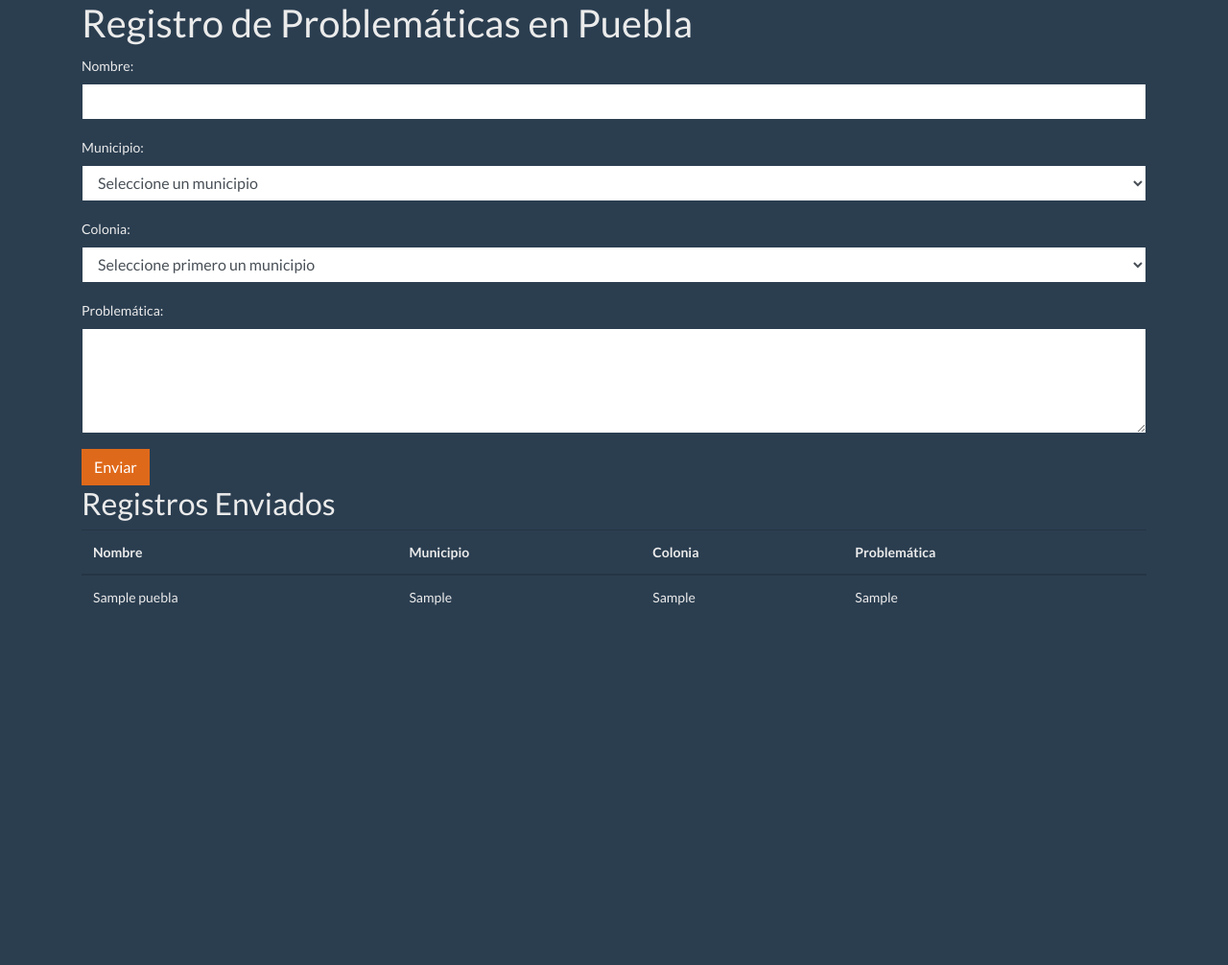
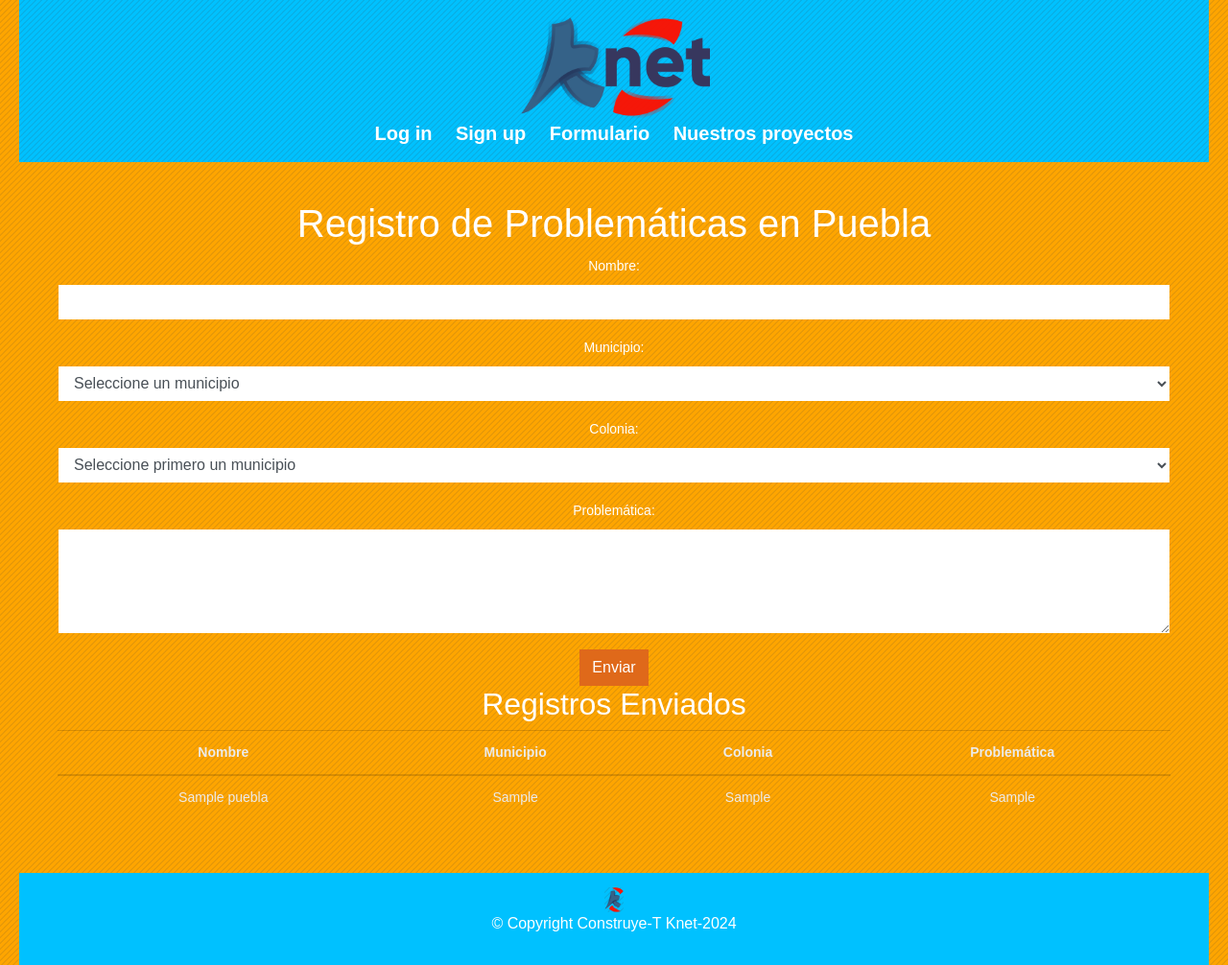
Before and after one commit to morales512/Knet, a PHP site: page /formulario in a window 1280 px wide. Shown: the whole page at 96% size. Before the commit the page ends 631 px from the top, so only its background shows below. Run offline with PHP 8.4, Linux system fonts and the light colour scheme; tables that the repository leaves empty or names only in its code hold one stand-in row (values such as "Sample post").

Commit message:
Se corrigieron detalles

```diff
--- a/formulario.php
+++ b/formulario.php
@@ -52,8 +52,26 @@ if ($_SERVER['REQUEST_METHOD'] === 'POST') {
     <meta name="viewport" content="width=device-width, initial-scale=1.0">
     <title>Registro de Problemáticas</title>
     <link rel="stylesheet" href="https://bootswatch.com/4/superhero/bootstrap.min.css">
+    <link rel="stylesheet" href="css/styles.css">
     <script src="https://code.jquery.com/jquery-3.6.0.min.js"></script>
 </head>
+<header>
+<a href="index.php">
+    <img src="img\logoLetras.png" style="width: 200px; height: auto;">
+</a>
+        <nav>
+            <?php if (isset($user)): ?>
+                <p>Hello, <?= htmlspecialchars($user["name"]) ?> | <a class="logout-link" href="logout.php">Log out</a></p>
+            <?php else: ?>
+                <div class="auth-links">
+                    <a href="login.php">Log in</a>
+                    <a href="signup.html">Sign up</a>
+                    <a href="formulario">Formulario</a>
+                    <a href="proyectos.html">Nuestros proyectos</a>
+                </div>
+            <?php endif; ?>
+        </nav>
+    </header>
 <body>
     <div class="container">
         <h1>Registro de Problemáticas en Puebla</h1>
@@ -139,4 +157,9 @@ if ($_SERVER['REQUEST_METHOD'] === 'POST') {
         });
     </script>
 </body>
+
+<footer> <!-- Etiqueta <footer></footer> para indicar que es el píe de página -->
+		<img src="img/simplified.png">
+		<p class="copyright"> &copy; Copyright Construye-T Knet-2024 </p>
+	</footer>
 </html>
--- a/proyectos.html
+++ b/proyectos.html
@@ -57,7 +57,7 @@
 				<p class="producto-descripcion">Lograr que el Blvd. Hermanos Serdán sea una vialidad de transito
 					continuo y las vialidades secundarias que conectan con el sean buenas alternativas para salir y
 					conectar.</p>
-				<a href="Ampliacion-Blvd.php"> Ver más</a>
+				<a href="Ampliacion-Blvd.html"> Ver más</a>
 			</li>
 			<li>
 				<h2>Proyecto Próximo</h2>
```
Also changed, not shown: Ampliacion-Blvd.html (renamed from Ampliacion-Blvd.php).
